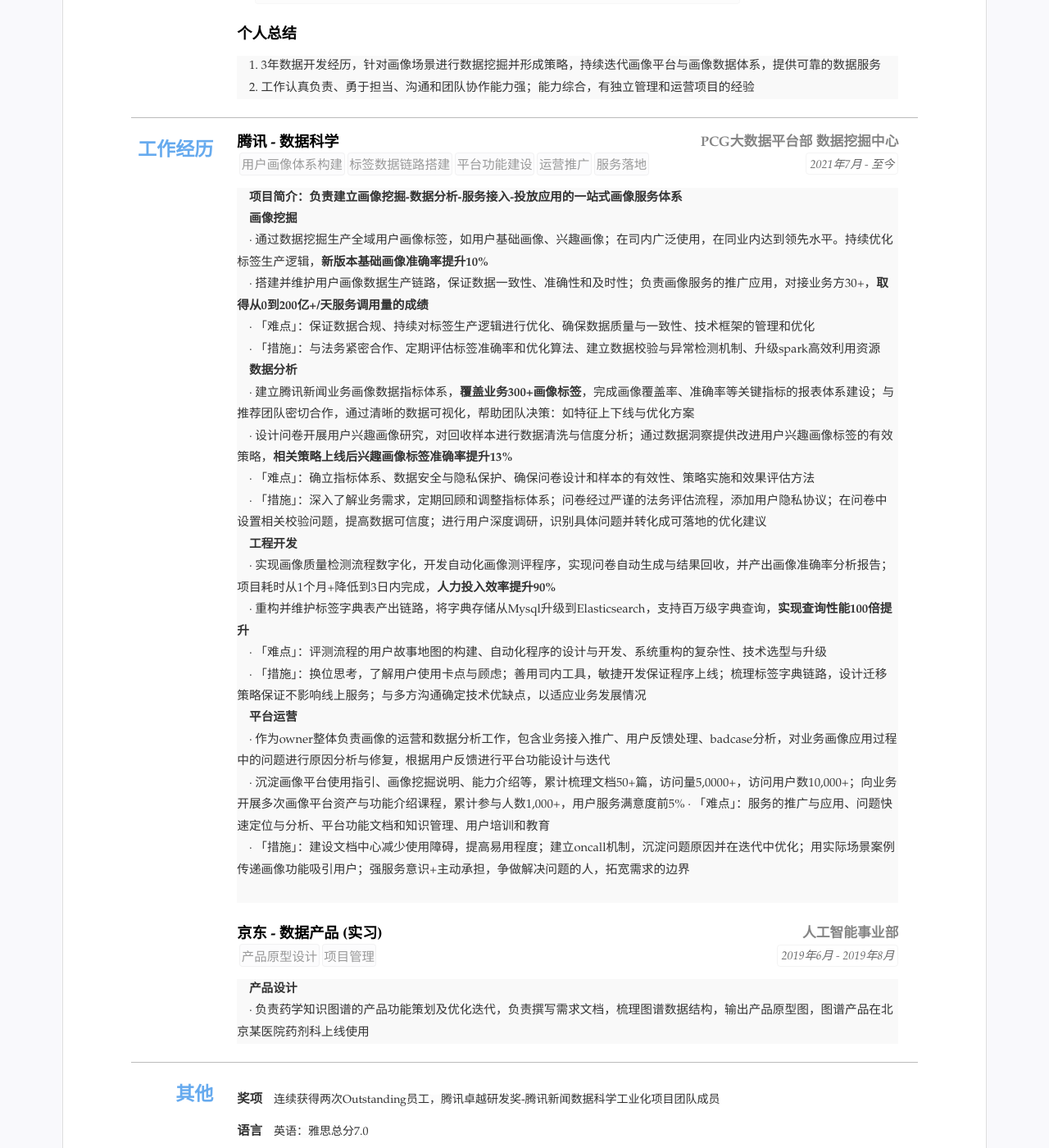
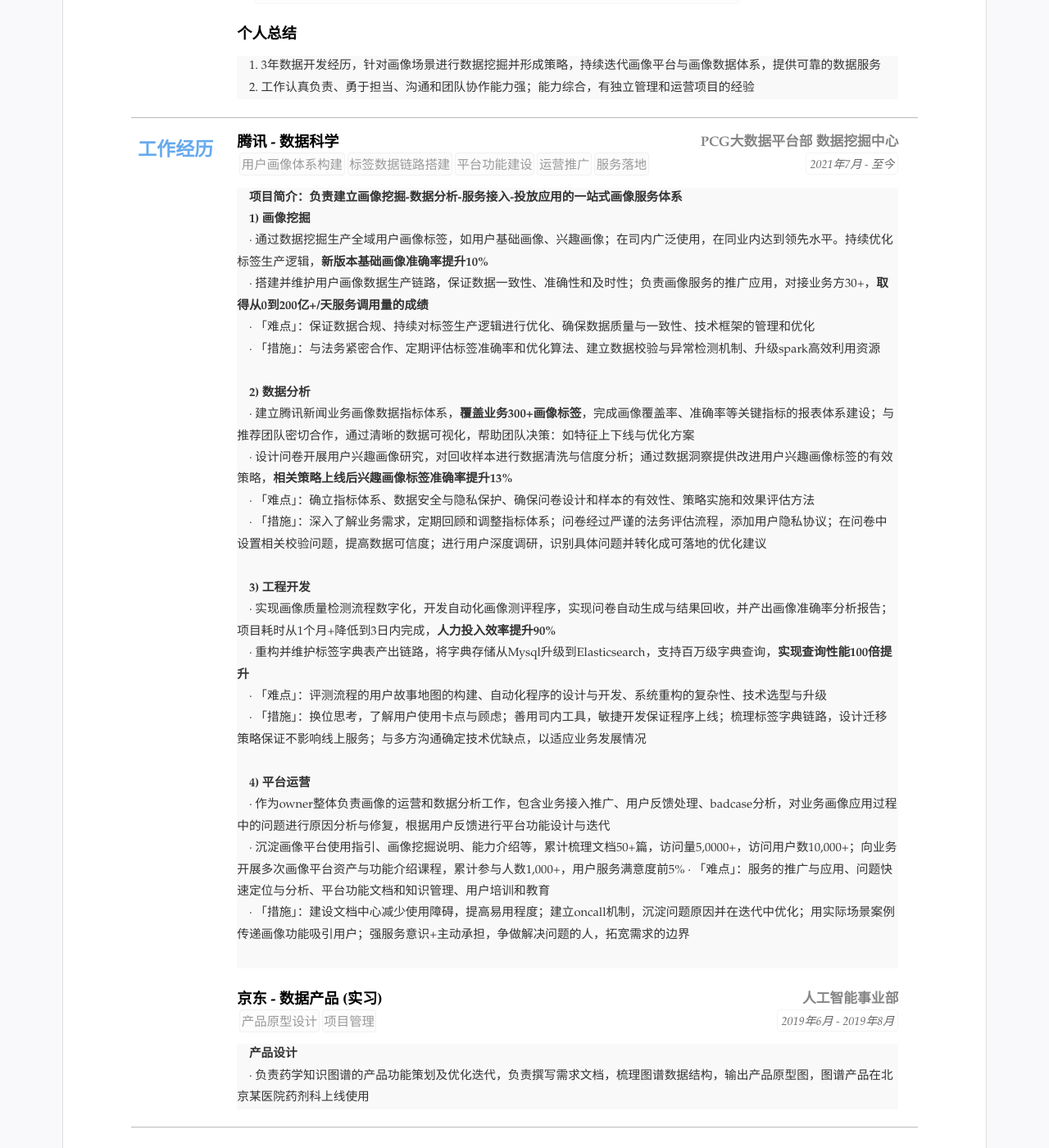
Before and after one commit to kuailexiaoshenxian/cn-wx-cv, a Jekyll site: the page built from index.html, in a window 1280 px wide and 1400 px high, scrolled down 418 px. Shown: the whole window at 82% size. Built offline with Jekyll 4.4.1, drawn with Linux system fonts in a browser that asks for light colours.

Commit message:
Update resume.yml

```diff
--- a/_data/resume.yml
+++ b/_data/resume.yml
@@ -98,22 +98,25 @@ main: #简历主要内容，
     # - 实验配置
     # summary: 职务或者工作总结(自动折叠) 业务数据科学：负责新闻业务画像覆盖率、准确率提升，建立画像服务的指标监控体系 <br>  &nbsp &nbsp  平台数据开发：作为开发者完成数据平台的链路搭建和功能上线，为业务提供可靠的画像平台服务
     detail: <strong>项目简介：负责建立画像挖掘-数据分析-服务接入-投放应用的一站式画像服务体系</strong> <br>  &nbsp &nbsp
-            <strong>画像挖掘</strong> <br>  &nbsp &nbsp
+            <strong> 1) 画像挖掘</strong> <br>  &nbsp &nbsp
             · 通过数据挖掘生产全域用户画像标签，如用户基础画像、兴趣画像；在司内广泛使用，在同业内达到领先水平。持续优化标签生产逻辑，<strong>新版本基础画像准确率提升10%</strong> <br> &nbsp &nbsp
             · 搭建并维护用户画像数据生产链路，保证数据一致性、准确性和及时性；负责画像服务的推广应用，对接业务方30+，<strong>取得从0到200亿+/天服务调用量的成绩</strong>  <br>  &nbsp &nbsp
             · 「难点」：保证数据合规、持续对标签生产逻辑进行优化、确保数据质量与一致性、技术框架的管理和优化 <br>  &nbsp &nbsp
             · 「措施」：与法务紧密合作、定期评估标签准确率和优化算法、建立数据校验与异常检测机制、升级spark高效利用资源 <br>  &nbsp &nbsp
-            <strong>数据分析</strong>  <br>  &nbsp &nbsp
+            <br>  &nbsp &nbsp
+            <strong> 2) 数据分析</strong>  <br>  &nbsp &nbsp
             · 建立腾讯新闻业务画像数据指标体系，<strong>覆盖业务300+画像标签</strong>，完成画像覆盖率、准确率等关键指标的报表体系建设；与推荐团队密切合作，通过清晰的数据可视化，帮助团队决策：如特征上下线与优化方案 <br>  &nbsp &nbsp
             · 设计问卷开展用户兴趣画像研究，对回收样本进行数据清洗与信度分析；通过数据洞察提供改进用户兴趣画像标签的有效策略，<strong>相关策略上线后兴趣画像标签准确率提升13%</strong> <br>  &nbsp &nbsp
             · 「难点」：确立指标体系、数据安全与隐私保护、确保问卷设计和样本的有效性、策略实施和效果评估方法 <br>  &nbsp &nbsp
             · 「措施」：深入了解业务需求，定期回顾和调整指标体系；问卷经过严谨的法务评估流程，添加用户隐私协议；在问卷中设置相关校验问题，提高数据可信度；进行用户深度调研，识别具体问题并转化成可落地的优化建议 <br>  &nbsp &nbsp
-            <strong>工程开发</strong>  <br>  &nbsp &nbsp
+            <br>  &nbsp &nbsp
+            <strong> 3) 工程开发</strong>  <br>  &nbsp &nbsp
             · 实现画像质量检测流程数字化，开发自动化画像测评程序，实现问卷自动生成与结果回收，并产出画像准确率分析报告；项目耗时从1个月+降低到3日内完成，<strong>人力投入效率提升90% </strong> <br>  &nbsp &nbsp
             · 重构并维护标签字典表产出链路，将字典存储从Mysql升级到Elasticsearch，支持百万级字典查询，<strong>实现查询性能100倍提升</strong> <br>  &nbsp &nbsp
             · 「难点」：评测流程的用户故事地图的构建、自动化程序的设计与开发、系统重构的复杂性、技术选型与升级 <br>  &nbsp &nbsp
             · 「措施」：换位思考，了解用户使用卡点与顾虑；善用司内工具，敏捷开发保证程序上线；梳理标签字典链路，设计迁移策略保证不影响线上服务；与多方沟通确定技术优缺点，以适应业务发展情况 <br>  &nbsp &nbsp
-            <strong>平台运营</strong>  <br>  &nbsp &nbsp
+            <br>  &nbsp &nbsp
+            <strong> 4) 平台运营</strong>  <br>  &nbsp &nbsp
             · 作为owner整体负责画像的运营和数据分析工作，包含业务接入推广、用户反馈处理、badcase分析，对业务画像应用过程中的问题进行原因分析与修复，根据用户反馈进行平台功能设计与迭代 <br>  &nbsp &nbsp
             · 沉淀画像平台使用指引、画像挖掘说明、能力介绍等，累计梳理文档50+篇，访问量5,0000+，访问用户数10,000+；向业务开展多次画像平台资产与功能介绍课程，累计参与人数1,000+，用户服务满意度前5%
             · 「难点」：服务的推广与应用、问题快速定位与分析、平台功能文档和知识管理、用户培训和教育 <br>  &nbsp &nbsp
```
